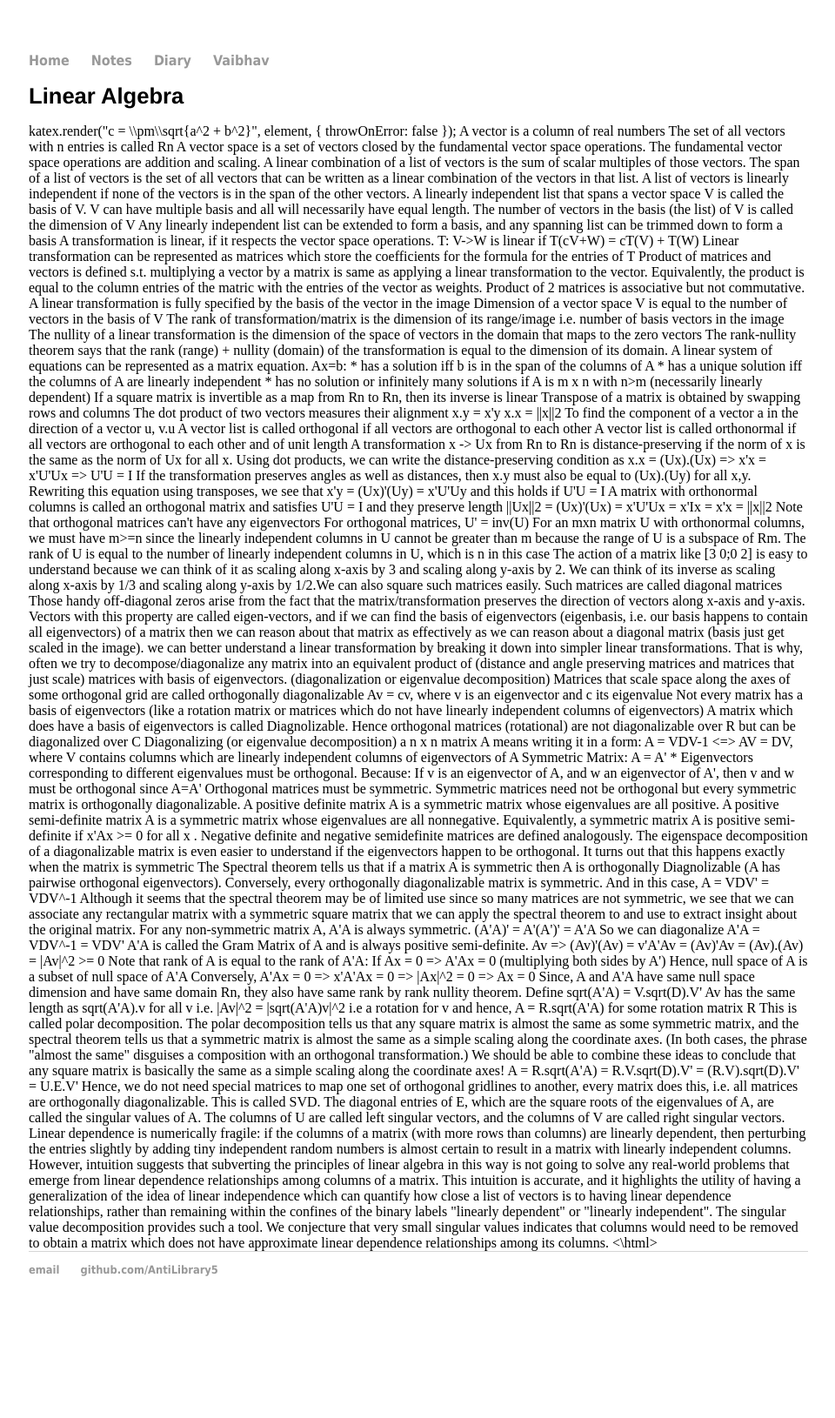
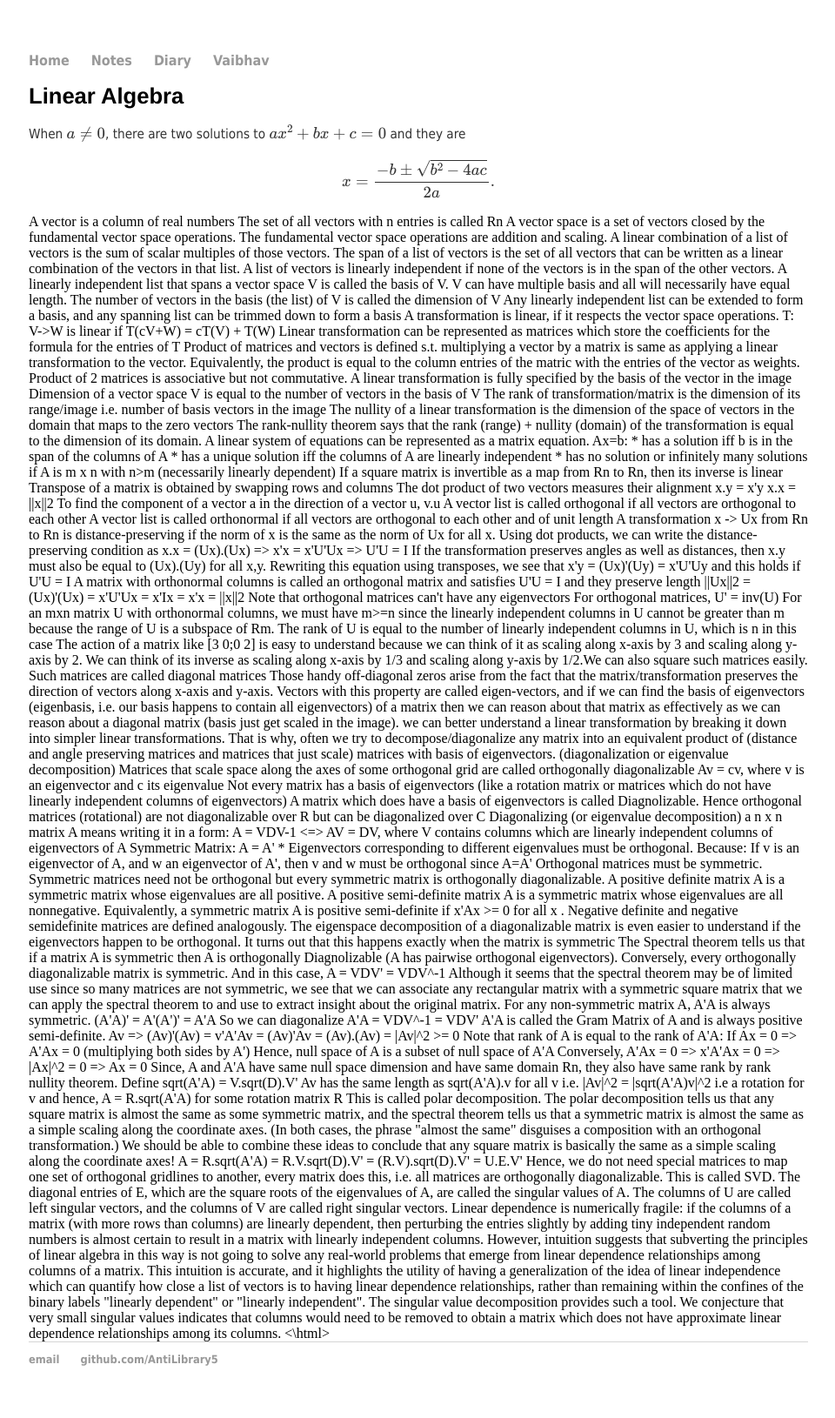
Before and after one commit to AntiLibrary5/AntiLibrary5.github.io, a Jekyll site: the page built from notes/linear_algebra/linear_algebra.html, in a window 1280 px wide. Shown: the whole page at 87% size, without its empty margins (159-1119 px from the left). Built offline with Jekyll 4.4.1, drawn with Linux system fonts in a browser that asks for light colours; nearby versions of some CDN libraries; before the commit the page ends 1527 px from its top, so only the background shows below that.

Commit message:
Update linear_algebra.html

```diff
--- a/notes/linear_algebra/linear_algebra.html
+++ b/notes/linear_algebra/linear_algebra.html
@@ -4,20 +4,22 @@
 ---
 <html>
 <h1>Linear Algebra</h1>
+
 <head>
-  <link rel="stylesheet" href="https://cdn.jsdelivr.net/npm/katex@0.12.0/dist/katex.min.css" integrity="sha384-AfEj0r4/OFrOo5t7NnNe46zW/tFgW6x/bCJG8FqQCEo3+Aro6EYUG4+cU+KJWu/X" crossorigin="anonymous">
-
-  <!-- The loading of KaTeX is deferred to speed up page rendering -->
-  <script defer src="https://cdn.jsdelivr.net/npm/katex@0.12.0/dist/katex.min.js" integrity="sha384-g7c+Jr9ZivxKLnZTDUhnkOnsh30B4H0rpLUpJ4jAIKs4fnJI+sEnkvrMWph2EDg4" crossorigin="anonymous"></script>
-
-  <!-- To automatically render math in text elements, include the auto-render extension: -->
-  <script defer src="https://cdn.jsdelivr.net/npm/katex@0.12.0/dist/contrib/auto-render.min.js" integrity="sha384-mll67QQFJfxn0IYznZYonOWZ644AWYC+Pt2cHqMaRhXVrursRwvLnLaebdGIlYNa" crossorigin="anonymous"
-      onload="renderMathInElement(document.body);"></script>
+  <meta charset="utf-8">
+  <meta name="viewport" content="width=device-width">
+  <title>MathJax example</title>
+  <script src="https://polyfill.io/v3/polyfill.min.js?features=es6"></script>
+  <script id="MathJax-script" async
+          src="https://cdn.jsdelivr.net/npm/mathjax@3.0.1/es5/tex-mml-chtml.js">
+  </script>
 </head>
-
-katex.render("c = \\pm\\sqrt{a^2 + b^2}", element, {
-    throwOnError: false
-});
+<body>
+<p>
+  When \(a \ne 0\), there are two solutions to \(ax^2 + bx + c = 0\) and they are
+  \[x = {-b \pm \sqrt{b^2-4ac} \over 2a}.\]
+</p>
+</body>
 
 A vector is a column of real numbers
 
```
